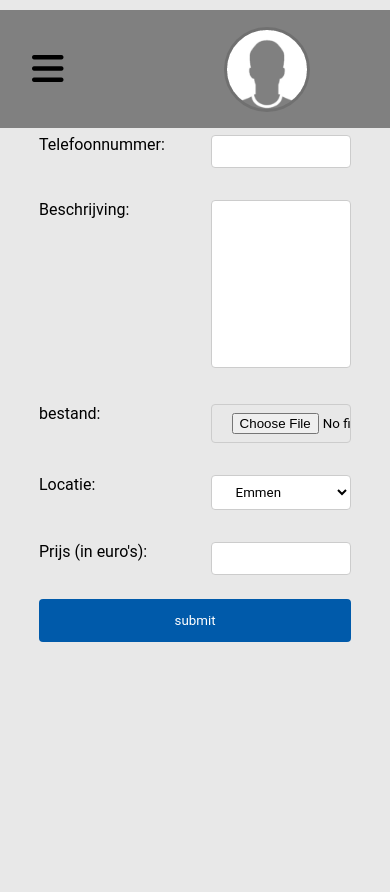
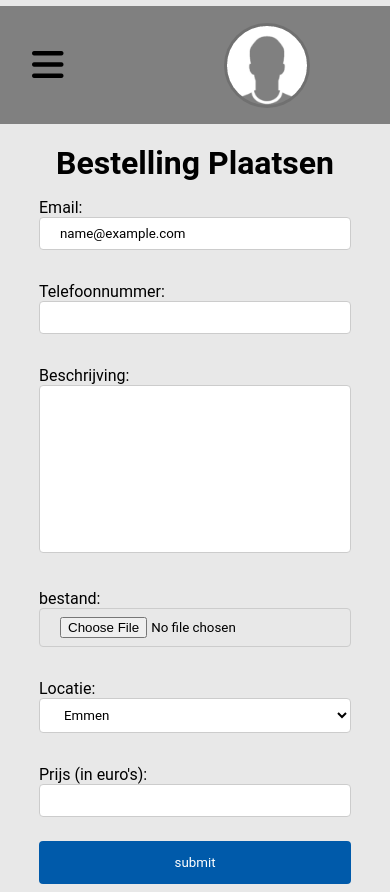
Before and after one commit to jeskaikema/INF1D-project, a PHP site: page /pages/orderForm.php in a window 390 px wide. Before the commit the page ends 642 px from the top, so only its background shows below. Run offline with PHP 8.4, Linux system fonts and the light colour scheme; the visitor is signed in with stand-in values (Sample User, id 1); data that the repository does not hold is empty; some libraries are stand-ins or nearby versions.

Commit message:
forms zijn nu responsive

```diff
--- a/css/style.css
+++ b/css/style.css
@@ -156,7 +156,7 @@ body {
 }
 
 .users-title {
-  margin-top: 1rem;
+  margin-top: 9rem;
   text-align: center;
 }
 
@@ -383,8 +383,8 @@ textarea {
 header {
   position: fixed;
   height: 118px;
-  width: 86.5%;
-  margin: 10px 10px 10px 0;
+  width: 85.5%;
+  margin: 6px 10px 10px 0;
   background-color: gray;
 }
 
@@ -531,6 +531,14 @@ header {
   .box {
     grid-template-columns: repeat(2, 1fr);
   }
+
+  .label-input {
+    flex-direction: column;
+  }
+
+  .label-input div {
+    width: 100%;
+  }
 }
 
 @keyframes fadeInAnimation {
```
